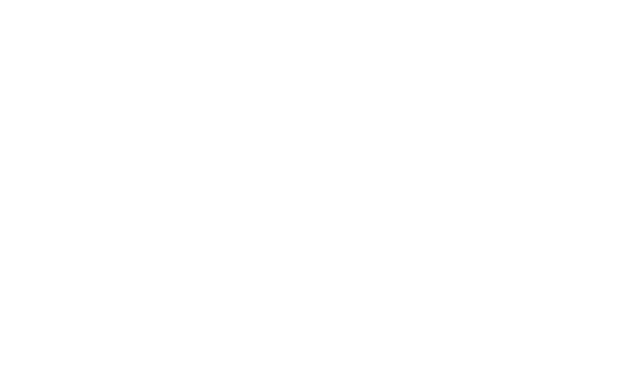
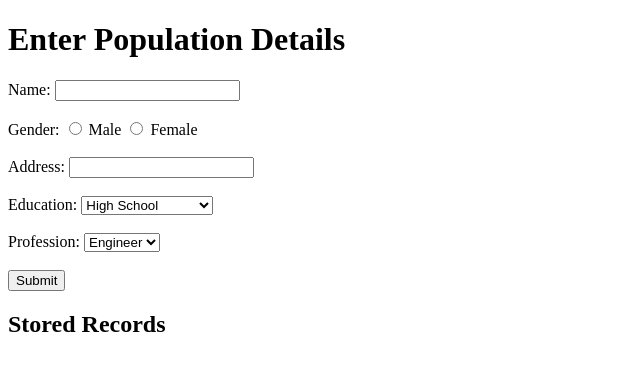
Before and after one commit to Daroowala/Assingments, a plain HTML site: page index.html in a window 1280 px wide. Shown: the whole page, without its empty margins (0-640 px from the left). Drawn offline with Linux system fonts and the light colour scheme.

Commit message:
Ans 4 html done

```diff
--- a/app.js
+++ b/app.js
@@ -168,18 +168,20 @@
 //     checkSecondProperties();
 
 // Ans:3
-function Record(name, email, age, country) {
-    this.name = name;
-    this.email = email;
-    this.age = age;
-    this.country = country;
-}
-var record1 = new Record("John Doe", "john@example.com", 25, "USA");
-var record2 = new Record("Jane Smith", "jane@example.com", 30, "Canada");
-var record3 = new Record("Alice Johnson", "alice@example.com", 22, "UK");
-var record4 = new Record("Rehan Rafique", "blue@gmail.com", 42, "Pakistan")
+// function Record(name, email, age, country) {
+//     this.name = name;
+//     this.email = email;
+//     this.age = age;
+//     this.country = country;
+// }
+// var record1 = new Record("John Doe", "john@example.com", 25, "USA");
+// var record2 = new Record("Jane Smith", "jane@example.com", 30, "Canada");
+// var record3 = new Record("Alice Johnson", "alice@example.com", 22, "UK");
+// var record4 = new Record("Rehan Rafique", "blue@gmail.com", 42, "Pakistan")
 
-console.log("Record 1:", record1);
-console.log("Record 2:", record2);
-console.log("Record 3:", record3);
-console.log("Record 4:", record4);
+// console.log("Record 1:", record1);
+// console.log("Record 2:", record2);
+// console.log("Record 3:", record3);
+// console.log("Record 4:", record4);
+
+// Ans:4
--- a/index.html
+++ b/index.html
@@ -27,6 +27,55 @@
     <p class='render'> contact : +92 300 1234567</p>
     </div>
     </div> -->
+
+    <!-- objects Assingment -->
+    <!DOCTYPE html>
+<html lang="en">
+<head>
+    <meta charset="UTF-8">
+    <title>Population Records</title>
+</head>
+<body>
+    <h1>Enter Population Details</h1>
+    <form id="populationForm">
+        <label for="name">Name:</label>
+        <input type="text" id="name" required><br><br>
+
+        <label>Gender:</label>
+        <input type="radio" id="male" name="gender" value="Male" required>
+        <label for="male">Male</label>
+        <input type="radio" id="female" name="gender" value="Female">
+        <label for="female">Female</label><br><br>
+
+        <label for="address">Address:</label>
+        <input type="text" id="address" required><br><br>
+
+        <label for="education">Education:</label>
+        <select id="education" required>
+            <option value="High School">High School</option>
+            <option value="Bachelor's Degree">Bachelor's Degree</option>
+            <option value="Master's Degree">Master's Degree</option>
+            <option value="PhD">PhD</option>
+        </select><br><br>
+
+        <label for="profession">Profession:</label>
+        <select id="profession" required>
+            <option value="Engineer">Engineer</option>
+            <option value="Doctor">Doctor</option>
+            <option value="Teacher">Teacher</option>
+            <option value="Lawyer">Lawyer</option>
+        </select><br><br>
+
+        <button type="submit">Submit</button>
+    </form>
+
+    <h2>Stored Records</h2>
+    <div id="records"></div>
+
+    <script src="script.js"></script>
+</body>
+</html>
+
 </body>
 <script src="app.js"></script>
 </html>
```
